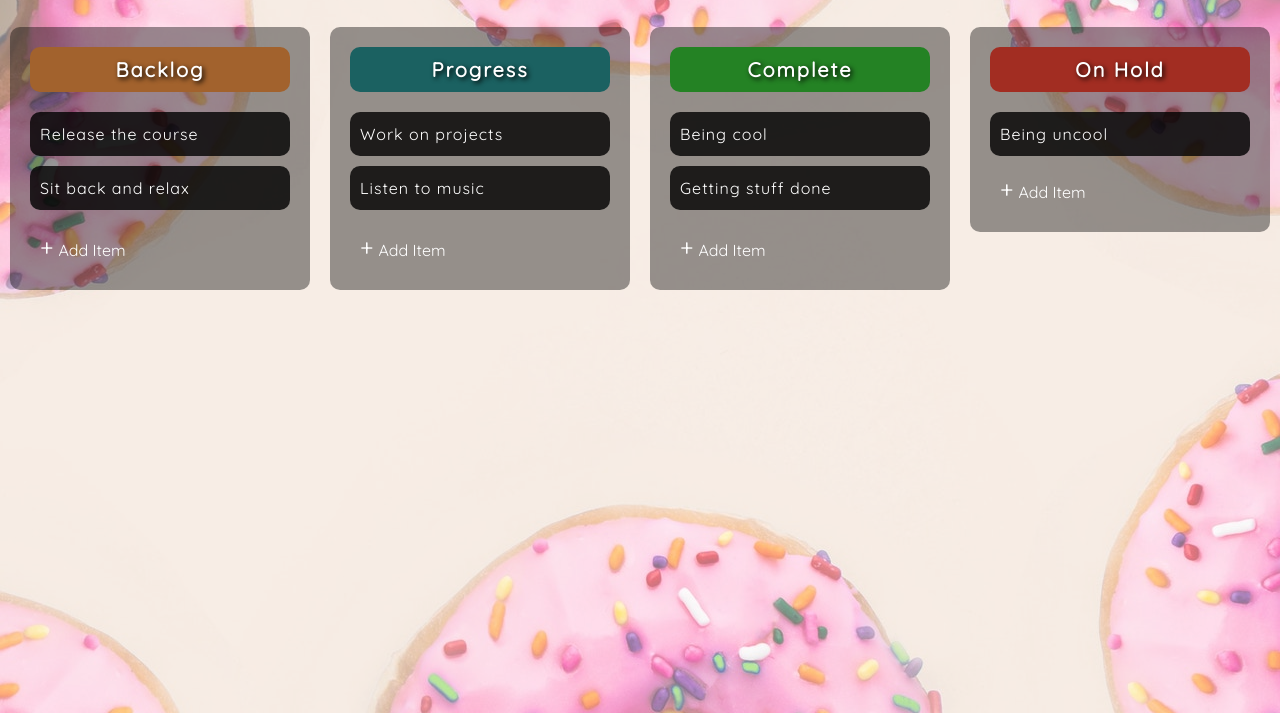
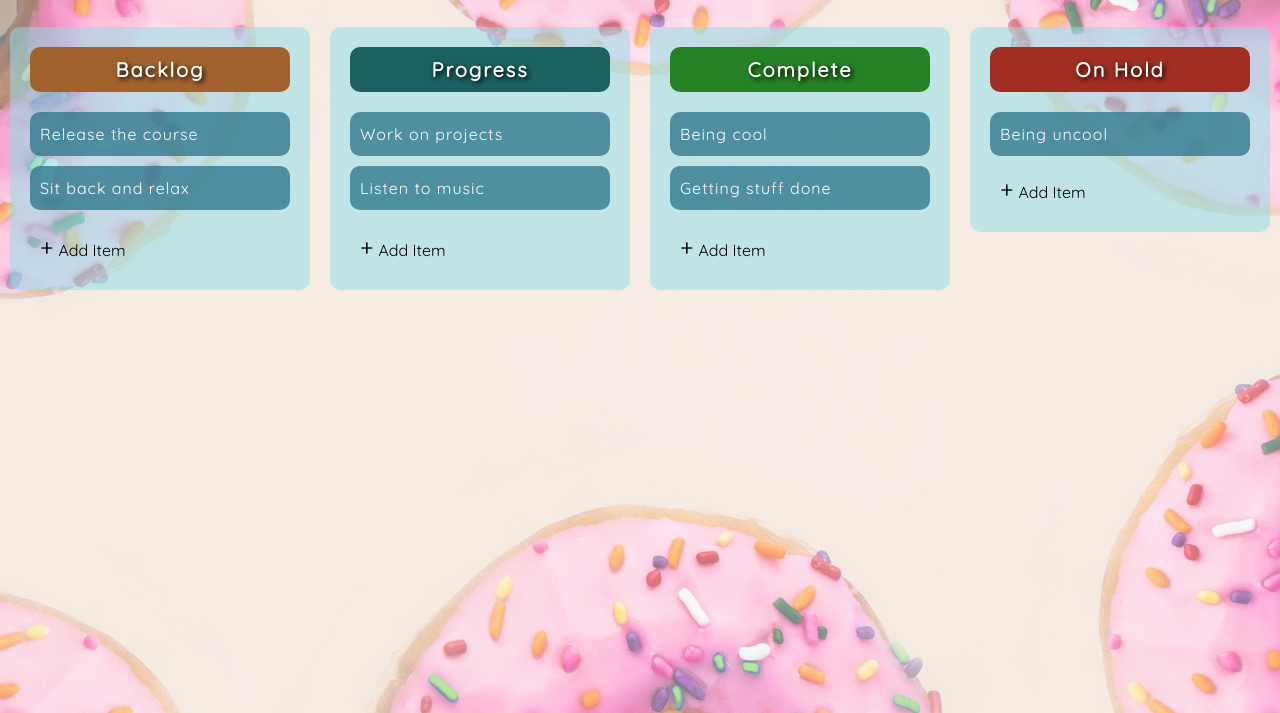
Before and after one commit to KateChantha/drag-and-drop, a plain HTML site: page index.html in a window 1280 px wide. Shown: the part 87-800 px from the top of the page. Drawn offline with Linux system fonts and the light colour scheme.

Commit message:
change column color

```diff
--- a/index.html
+++ b/index.html
@@ -10,7 +10,7 @@
 <body>
 
     <div class="hero">
-        <h1 class="main-title">
+        <h1 class="main-title tile">
             D
             <img src="donut.svg" alt="donut icon">
             - NUT BOARD
--- a/style.css
+++ b/style.css
@@ -103,7 +103,7 @@ ul {
   padding: 10px;
   margin: 0 10px;
   position: relative;
-  background-color: rgba(0, 0, 0, 0.4);
+  background-color: rgba(144, 223, 232, 0.522);
   border-radius: 10px;
   overflow-x: hidden;
 }
@@ -184,7 +184,7 @@ ul {
   margin: 10px;
   padding: 10px;
   height: fit-content;
-  background-color: rgba(0, 0, 0, 0.8);
+  background-color: rgba(51, 122, 143, 0.8);
   border-radius: 10px;
   line-height: 1.5rem;
   letter-spacing: 1px;
@@ -213,6 +213,7 @@ ul {
   border-radius: 5px;
   transition: all 0.3s ease-in;
   user-select: none;
+  color:black;
 }
 
 .add-btn:hover {
```
